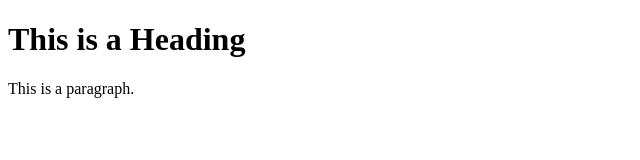
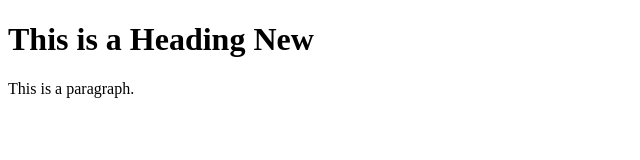
Before and after one commit to harinathatutorials/AngularTutorials, a plain HTML site: page index.html in a window 1280 px wide. Shown: the whole page, without its empty margins (0-640 px from the left). Drawn offline with Linux system fonts and the light colour scheme.

Commit message:
index html

```diff
--- a/index.html
+++ b/index.html
@@ -5,7 +5,7 @@
 </head>
 <body>
 
-<h1>This is a Heading</h1>
+<h1>This is a Heading New</h1>
 <p>This is a paragraph.</p>
 
 </body>
```
